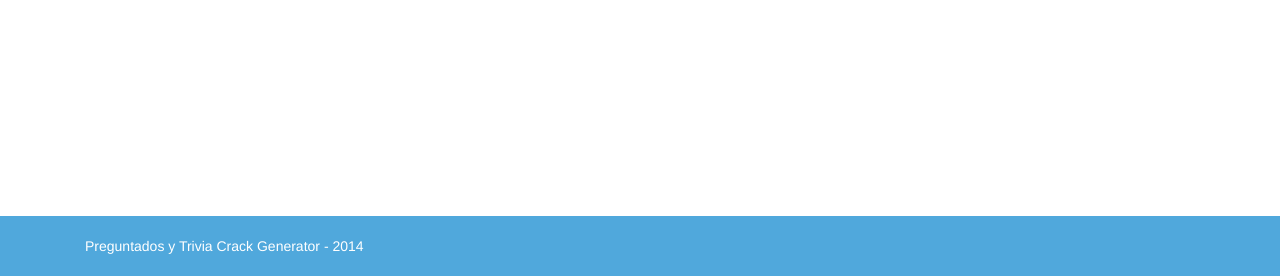
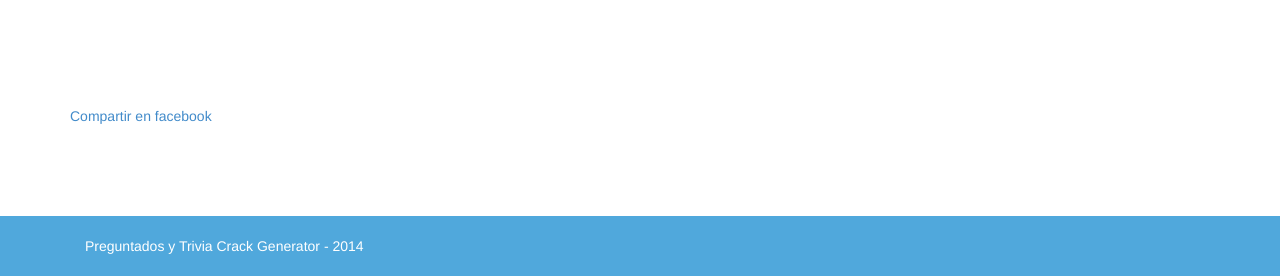
Before and after one commit to nloreti/memeCrack, a PHP site: page / in a window 1280 px wide. Shown: the part 524-800 px from the top of the page. Run offline with PHP 8.4, Linux system fonts and the light colour scheme; some libraries are stand-ins or nearby versions.

Commit message:
new share test

```diff
--- a/index.php
+++ b/index.php
@@ -31,7 +31,13 @@
 <script type="text/javascript">
 $(document).ready(function() {
     $('#questionForm').bootstrapValidator();
-});
+    $.getScript('//connect.facebook.net/en_UK/all.js', function(){
+      FB.ui({
+        method: 'share',
+        href: 'https://developers.facebook.com/docs/',
+      }, function(response){});
+    });
+
 </script>
 
 <script type="text/javascript">
@@ -201,7 +207,11 @@ $(document).ready(function() {
           </div>
         </div><!-- /Columna 3 -->
       </div> <!-- /Row-fluid -->
-      <div class="fb-share-button" data-href="http://triviacrackgenerator.com/a83920d1348eee579e4d5e2037b93657.png" data-type="button_count"></div>
+      <a href="https://www.facebook.com/dialog/share_open_graph?app_id=104070986315547&display=popup&action_type=og.like&image=http%3A%2F%2Ftriviacrackgenerator.com%2F7c28d993d7eca9da1354b7955427875d.png&redirect_uri=http://triviacrackgenerator.com/">
+        Compartir en facebook</a>
+
+<!--         https://www.facebook.com/dialog/share_open_graph?app_id=104070986315547&display=popup&action_type=og.like&action_properties=%7B%22object%22%3A%22https%3A%2F%2Fdevelopers.facebook.com%2Fdocs%2F%22%7D&redirect_uri=http://triviacrackgenerator.com/
+ -->
     </div> <!-- /Container -->
    <div id="footer">
       <div class="container">
```
